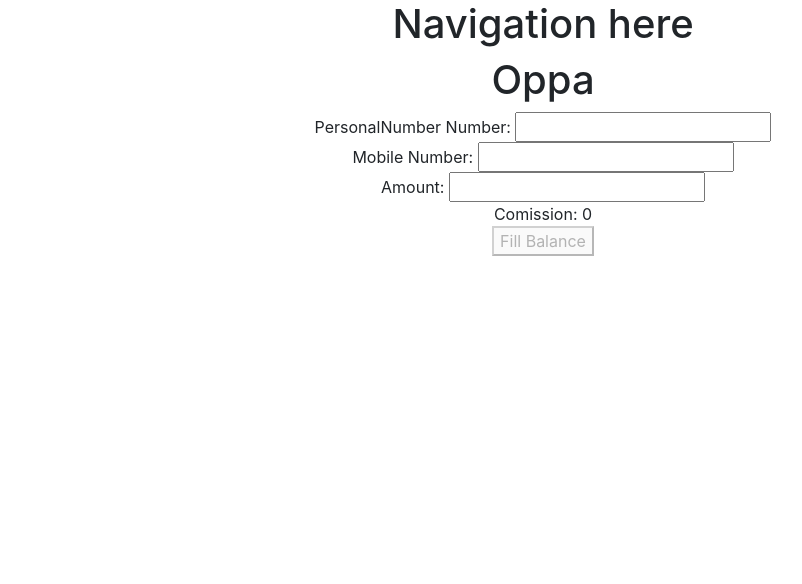
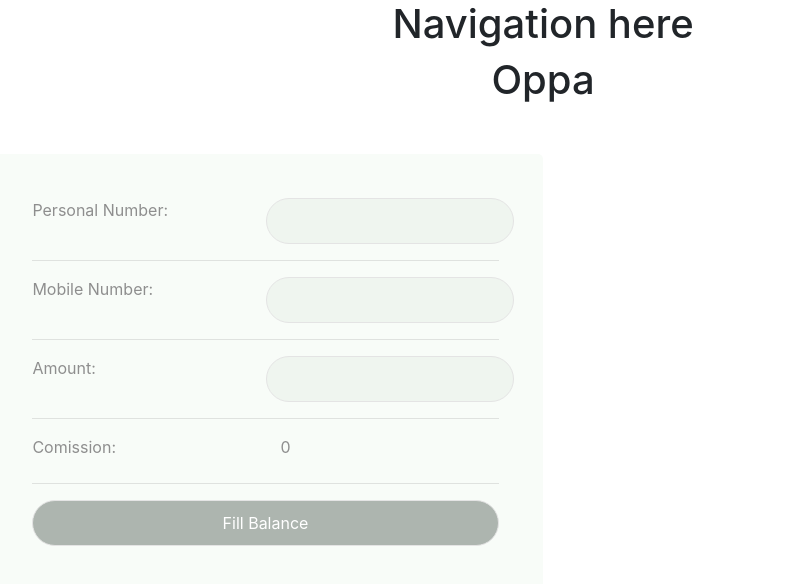
Before and after one commit to ninokeldishvili/Oppa-App, a React (Create React App) app in the folder oppa-app/: page /Cherity in a window 1280 px wide. Shown: the top 584 px of the page, without its empty margins (97-899 px from the left). Built offline with nearby package versions, Linux system fonts and the light colour scheme.

Commit message:
Add Nice Styles to forms

```diff
--- a/oppa-app/src/components/Comission/Comission.js
+++ b/oppa-app/src/components/Comission/Comission.js
@@ -1,11 +1,12 @@
 import React from 'react'
 
-const Comission = ({comission}) => {
- return (
-     <div>
-       <div>Comission: {comission}</div>
-     </div>
- )
+const Comission = ({ comission }) => {
+    return (
+        <div className="row">
+            <label className="col-lg-6 col-sm-12">Comission:</label>
+            <div className="col-lg-6 col-sm-12">{comission}</div>
+        </div>
+    )
 }
 
 export default Comission
--- a/oppa-app/src/components/FillButton/FillButton.js
+++ b/oppa-app/src/components/FillButton/FillButton.js
@@ -1,11 +1,11 @@
 import React from 'react'
 
-const FillButton = ({disabled,onClick}) => {
- return (
-     <div>
-        <button type="button" disabled={disabled} onClick={onClick}>Fill Balance</button>
-     </div>
- )
+const FillButton = ({ disabled, onClick }) => {
+    return (
+        <div>
+            <button className="fillBtn" type="button" disabled={disabled} onClick={onClick}>Fill Balance</button>
+        </div>
+    )
 }
 
 export default FillButton
--- a/oppa-app/src/components/Finances/Finances.js
+++ b/oppa-app/src/components/Finances/Finances.js
@@ -75,14 +75,19 @@ class Finances extends React.Component {
     render() {
         const { number, amount, comission, personalNumber, accountNumber } = this.state;
         return (
-            <div className="form-container">
+            <div className="form-container col-lg-6 col-sm-12">
                 <AccountNumber onChange={this.onHandleAccountNumberChange} accountNumber={accountNumber} />
+                <hr />
                 <PersonalNumber onChange={this.onHandlePersonalNumberChange} personalNumber={personalNumber} />
+                <hr />
                 <MobileNumber onChange={this.onHandleNumberChange} number={number} />
+                <hr />
                 <Amount onChange={this.onHandleAmountChange} amount={amount} comission={comission} />
+                <hr />
+                <Comission comission={comission} />
+                <hr />
+                <FillButton disabled={this.disableButton()} onClick={this.handleClick} />
                 <div>{(amount && (amount > 100 || amount < 1)) ? 'incorrect amount' : ''}</div>
-                <Comission comission={comission} />
-                <FillButton disabled={this.disableButton()} onClick={this.handleClick} />
             </div>
         )
     }
--- a/oppa-app/src/components/Home/Home.js
+++ b/oppa-app/src/components/Home/Home.js
@@ -1,5 +1,6 @@
 import React from 'react'
 import Tile from './../Tile/Tile'
+import './../Inputs/inputs.css'
 
 class Home extends React.Component {
 
--- a/oppa-app/src/components/Inputs/AccountNumber.js
+++ b/oppa-app/src/components/Inputs/AccountNumber.js
@@ -2,8 +2,9 @@ import React from 'react'
 
 const AccountNumber = ({ onChange, accountNumber }) => {
     return (
-        <div>
-            Account Number: <input type="text" value={accountNumber} onChange={onChange} maxLength="22" placeholder="GE00XX0000000000000000"/>
+        <div className="row">
+            <label className="col-lg-6 col-sm-12">Account Number:</label>
+            <input className="col-lg-6 col-sm-12 inputBox" type="text" value={accountNumber} onChange={onChange} maxLength="22" placeholder="GE00XX0000000000000000" />
         </div>
     )
 }
--- a/oppa-app/src/components/Inputs/Amount.js
+++ b/oppa-app/src/components/Inputs/Amount.js
@@ -1,11 +1,11 @@
 import React from 'react'
 
-const Amount = ({onChange,amount}) => {
-        return(
-        <div>
-            Amount: <input type="text" value={amount} onChange={onChange}/>
+const Amount = ({ onChange, amount }) => {
+    return (
+        <div className="row">
+            <label className="col-lg-6 col-sm-12">Amount:</label>
+            <input className="col-lg-6 col-sm-12 inputBox" type="text" value={amount} onChange={onChange} />
         </div>
     )
-
 }
 export default Amount
--- a/oppa-app/src/components/Inputs/MobileNumber.js
+++ b/oppa-app/src/components/Inputs/MobileNumber.js
@@ -1,9 +1,10 @@
 import React from 'react'
 
-const MobileNumber = ({onChange,number}) => {
-        return(
-        <div>
-            Mobile Number: <input type="text" value={number} onChange={onChange} maxLength="9"/>
+const MobileNumber = ({ onChange, number }) => {
+    return (
+        <div className="row">
+            <label className="col-lg-6 col-sm-12">Mobile Number:</label>
+            <input className="col-lg-6 col-sm-12 inputBox" type="text" value={number} onChange={onChange} maxLength="9" />
         </div>
     )
 
--- a/oppa-app/src/components/Inputs/PersonalNumber.js
+++ b/oppa-app/src/components/Inputs/PersonalNumber.js
@@ -2,8 +2,9 @@ import React from 'react'
 
 const PersonalNumber = ({ onChange, personalNumber }) => {
     return (
-        <div>
-            PersonalNumber Number: <input type="text" value={personalNumber} onChange={onChange} maxLength="11" />
+        <div className="row">
+            <label className="col-lg-6 col-sm-12">Personal Number:</label>
+            <input className="col-lg-6 col-sm-12 inputBox" type="text" value={personalNumber} onChange={onChange} maxLength="11" />
         </div>
     )
 }
--- /dev/null
+++ b/oppa-app/src/components/Inputs/inputs.css
@@ -0,0 +1,39 @@
+.form-container{
+    margin-top: 50px;
+    background: #4caf500a;
+    padding: 4%;
+    border-radius: 5px;
+    text-align: left;
+    color: #8e8e8e;
+}
+
+.fillBtn{
+    width:100%;
+    background: #51c871;
+    border: 1px solid #e4e4e4;
+    border-radius: 25px;
+    padding: 10px;
+    color: #ffffff;
+}
+
+.fillBtn:disabled,
+.fillBtn:disabled:hover{
+    background: #adb5af;
+}
+
+.fillBtn:hover{
+    background: #4db168;
+}
+
+.inputBox{
+    background: #eff5ef;
+    border: 1px solid #e4e4e4;
+    border-radius: 25px;
+    padding: 10px;
+    color: #8e8e8e;
+}
+
+.inputBox:focus,
+.fillBtn:focus{
+    outline: none;
+}
--- a/oppa-app/src/components/Mobile/Mobile.js
+++ b/oppa-app/src/components/Mobile/Mobile.js
@@ -49,12 +49,15 @@ class Mobile extends React.Component {
     render() {
         const { number, amount, comission } = this.state;
         return (
-            <div className="form-container">
+            <div className="form-container col-lg-6 col-sm-12">
                 <MobileNumber onChange={this.onHandleNumberChange} number={number} />
+                <hr />
                 <Amount onChange={this.onHandleAmountChange} amount={amount} comission={comission} />
-                <div>{(amount && (amount > 100 || amount < 1)) ? 'incorrect amount' : ''}</div>
+                <hr />
                 <Comission comission={comission} />
+                <hr />
                 <FillButton disabled={this.disableButton()} onClick={this.handleClick} />
+                {(amount && (amount > 100 || amount < 1)) ? '*incorrect amount' : ''}
             </div>
         )
     }
--- a/oppa-app/src/components/Utility/Utility.js
+++ b/oppa-app/src/components/Utility/Utility.js
@@ -61,13 +61,17 @@ class Utility extends React.Component {
     render() {
         const { number, amount, comission, personalNumber } = this.state;
         return (
-            <div className="form-container">
+            <div className="form-container col-lg-6 col-sm-12">
                 <PersonalNumber onChange={this.onHandlePersonalNumberChange} personalNumber={personalNumber} />
+                <hr />
                 <MobileNumber onChange={this.onHandleNumberChange} number={number} />
+                <hr />
                 <Amount onChange={this.onHandleAmountChange} amount={amount} comission={comission} />
+                <hr />
+                <Comission comission={comission} />
+                <hr />
+                <FillButton disabled={this.disableButton()} onClick={this.handleClick} />
                 <div>{(amount && (amount > 100 || amount < 1)) ? 'incorrect amount' : ''}</div>
-                <Comission comission={comission} />
-                <FillButton disabled={this.disableButton()} onClick={this.handleClick} />
             </div>
         )
     }
```
